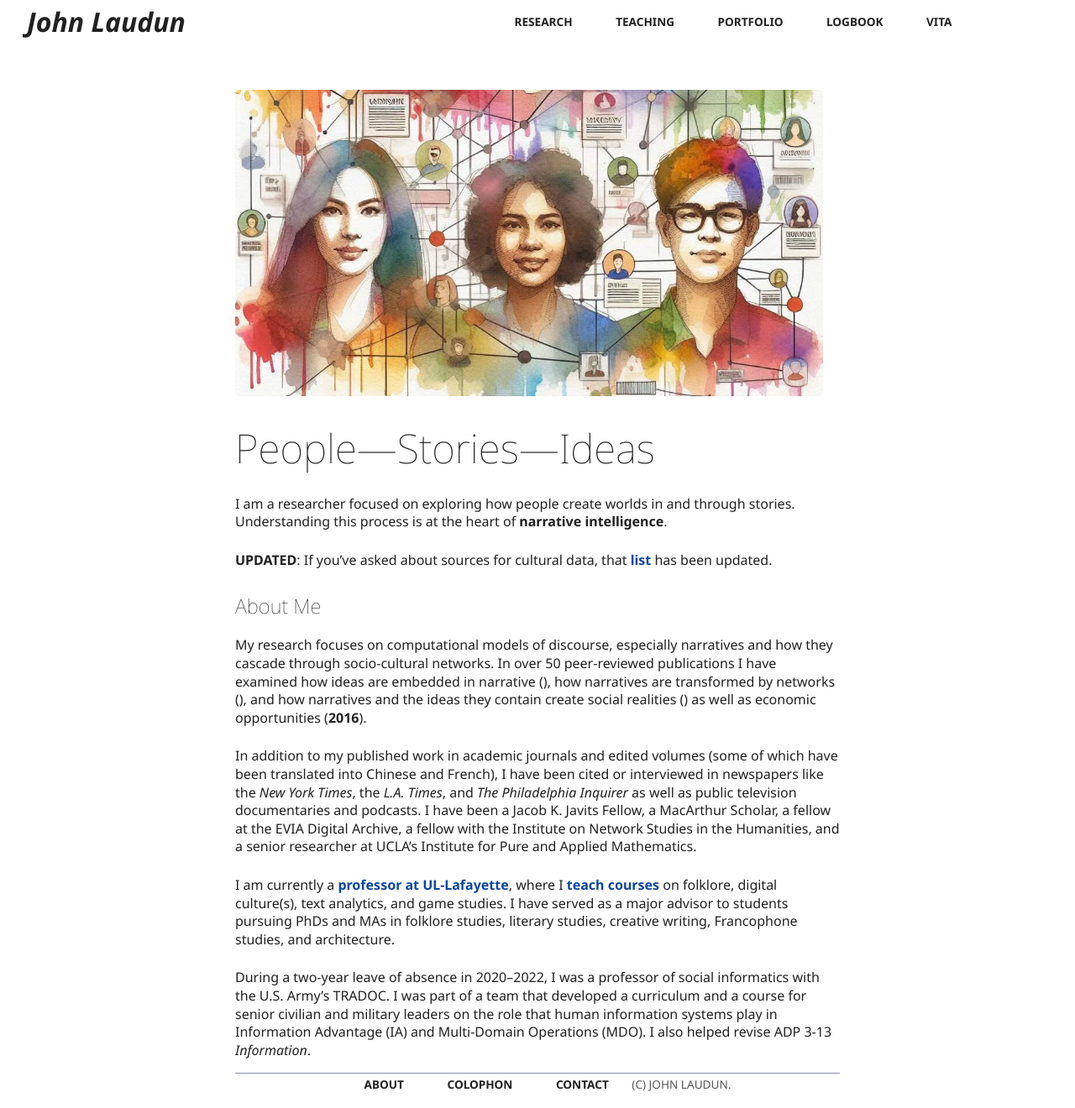
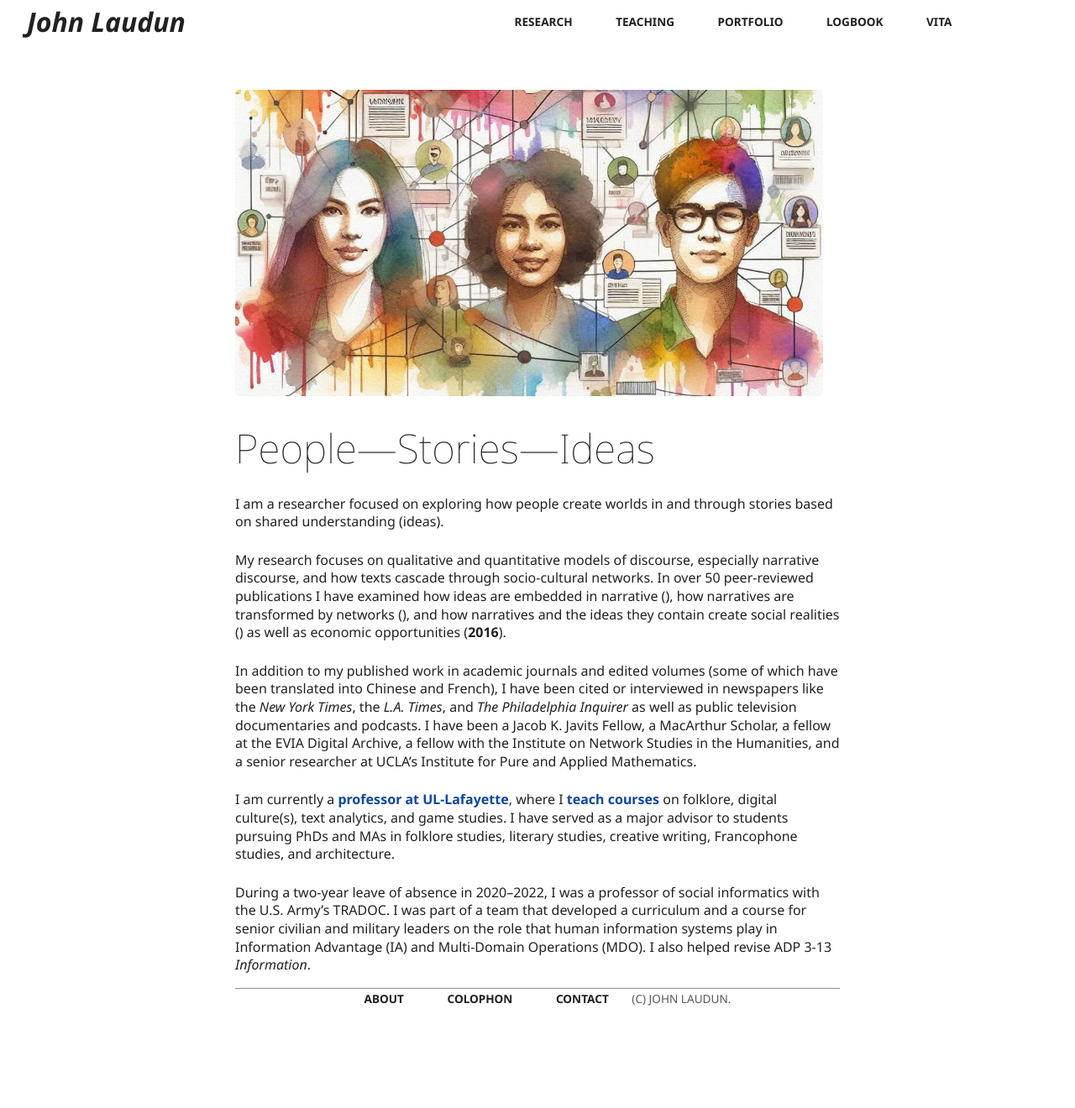
Before and after one commit to johnlaudun/jln, a Jekyll site: the page built from index.md, in a window 1280 px wide. Shown: the whole page at 84% size. Built offline with Jekyll 4.4.1, drawn with Linux system fonts in a browser that asks for light colours; after the commit the page ends 1219 px from its top, so only the background shows below that.

Commit message:
More tweaks for Spring 2025 ahead of some wholesale work this summer.

```diff
--- a/index.md
+++ b/index.md
@@ -10,14 +10,9 @@ layout: page
 
 # People—Stories—Ideas
 
-I am a researcher focused on exploring how people create worlds in and through  stories. Understanding this process is at the heart of **narrative intelligence**.
+I am a researcher focused on exploring how people create worlds in and through  stories based on shared understanding (ideas).
 
-**UPDATED**: If you've asked about sources for cultural data, that [list](guides/data.html) has been updated.
-
-
-## About Me
-
-My research focuses on computational models of discourse, especially narratives and how they cascade through socio-cultural networks. In over 50 peer-reviewed publications I have examined how ideas are embedded in narrative (), how narratives are transformed by networks (), and how narratives and the ideas they contain create social realities () as well as economic opportunities ([2016]()).
+My research focuses on qualitative and quantitative models of discourse, especially narrative discourse, and how texts cascade through socio-cultural networks. In over 50 peer-reviewed publications I have examined how ideas are embedded in narrative (), how narratives are transformed by networks (), and how narratives and the ideas they contain create social realities () as well as economic opportunities ([2016]()).
 
 In addition to my published work in academic journals and edited volumes (some of which have been translated into Chinese and French), I have been cited or interviewed in newspapers like the _New York Times_, the _L.A. Times_, and _The Philadelphia Inquirer_ as well as public television documentaries and podcasts. I have been a Jacob K. Javits Fellow, a MacArthur Scholar, a fellow at the EVIA Digital Archive, a fellow with the Institute on Network Studies in the Humanities, and a senior researcher at UCLA’s Institute for Pure and Applied Mathematics.
 
```
Also changed, not shown: teaching/index.md (+2 -0 lines), ul-profile.md (+0 -2 lines).
